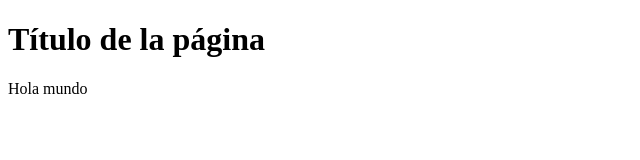
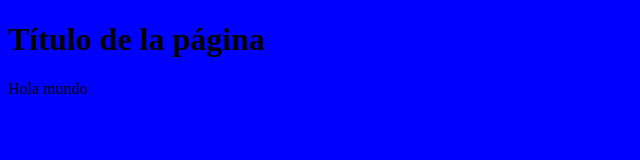
Before and after one commit to sergiocoteronPI/CursoGit, a plain HTML site: page index.html in a window 1280 px wide. Shown: the whole page, without its empty margins (0-640 px from the left). Drawn offline with Linux system fonts and the light colour scheme.

Commit message:
Agregado algun estilo

```diff
--- /dev/null
+++ b/CSS/style.css
@@ -0,0 +1,5 @@
+@charset "utf-8";
+
+body{
+    background-color: #00F;
+}
--- a/index.html
+++ b/index.html
@@ -3,6 +3,7 @@
     <head>
         <meta charset="utf-8">
         <title>Mi página de prueba</title>
+        <link href="CSS/style.css" rel="stylesheet" type="text/css">
     </head>
 
     <body>
```
Also changed, not shown: JavaScript/js1.js (added).
